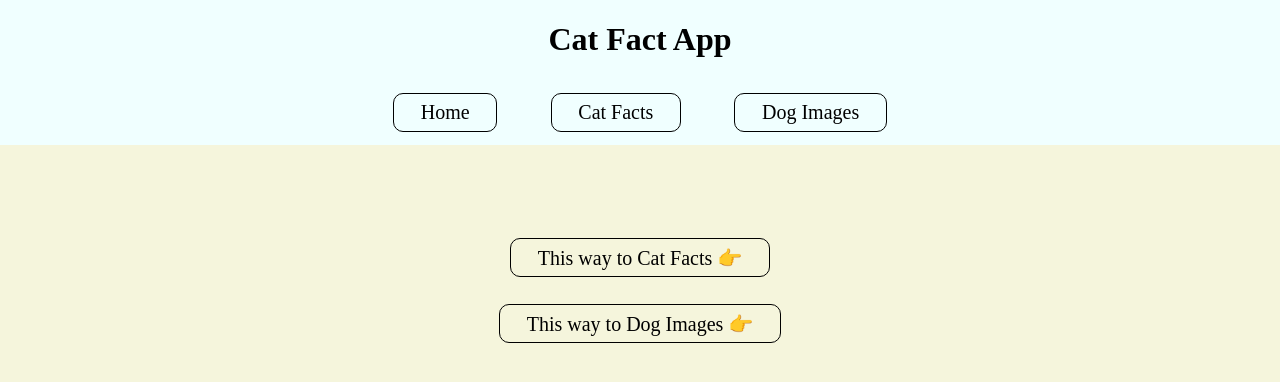
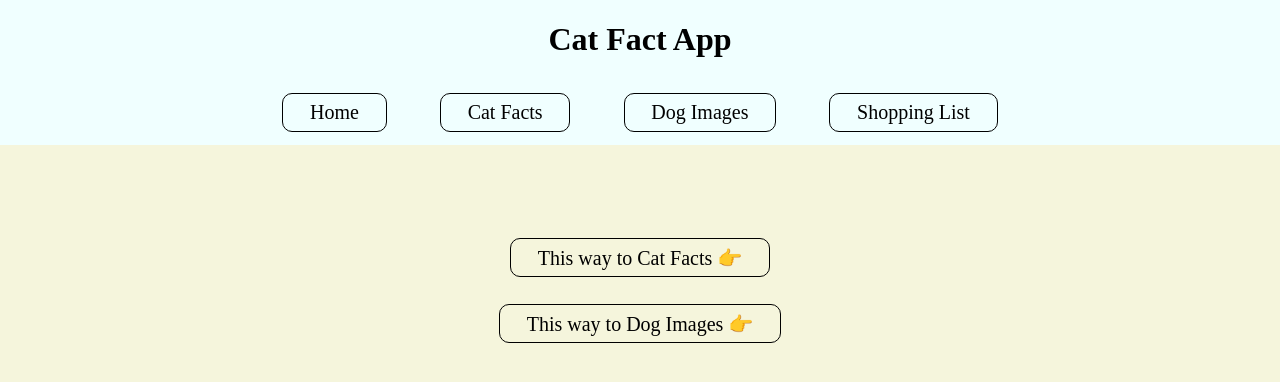
Before and after one commit to timcastillogill/React-Playground, a React (Create React App) app: page /home in a window 1280 px wide. Shown: the top 382 px of the page. Built offline with nearby package versions, Linux system fonts and the light colour scheme; no server answers; a web font is replaced by a local one.

Commit message:
Updated header to have nav button

```diff
--- a/src/components/Header/Header.tsx
+++ b/src/components/Header/Header.tsx
@@ -20,6 +20,9 @@ const Header = () => {
         <HeaderButton className="navButton dogButton">
           <Link to={routerPaths.dogImage}>Dog Images</Link>
         </HeaderButton>
+        <HeaderButton className="navButton shoppingListButton">
+          <Link to={routerPaths.shoppingList}>Shopping List</Link>
+        </HeaderButton>
       </div>
     </header>
   );
```
